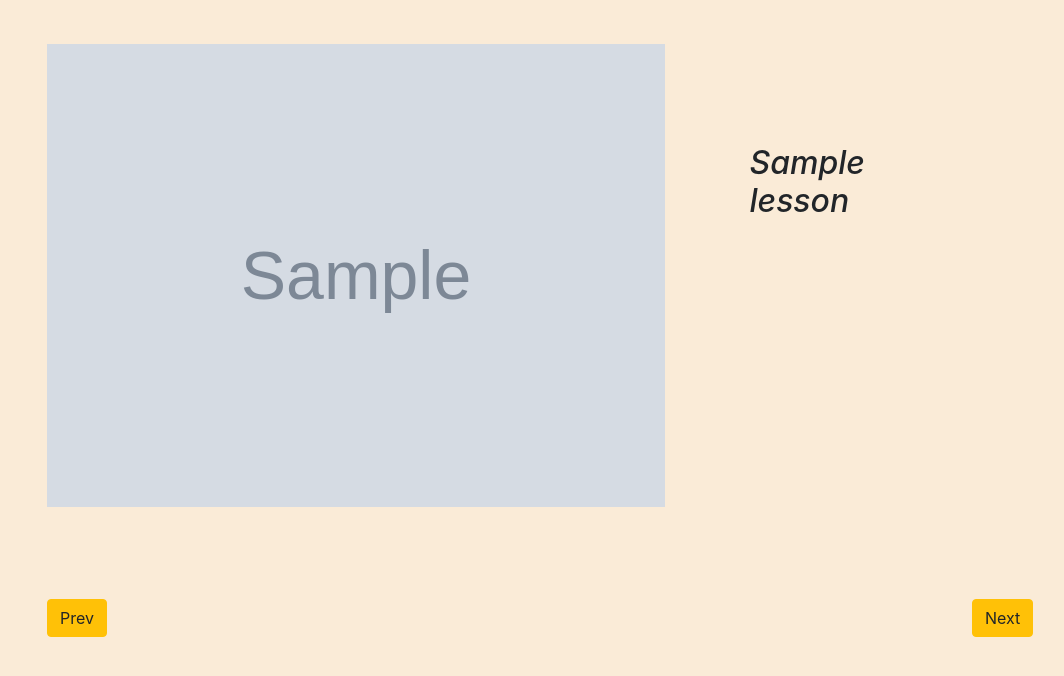
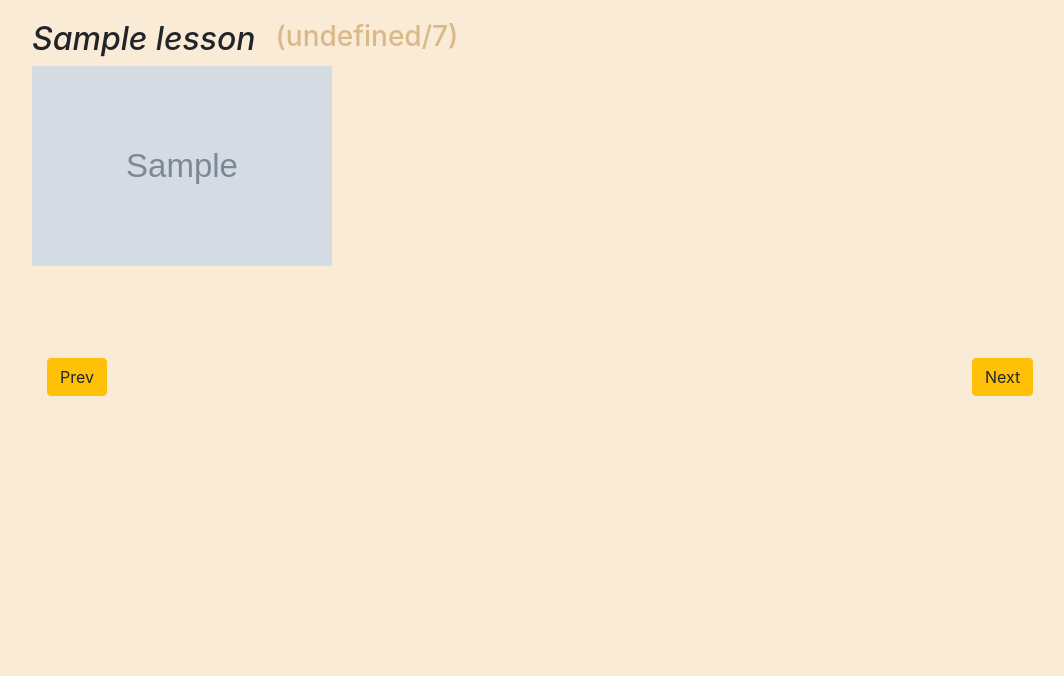
Before and after one commit to taliaKrum/UI-Final-Group4, a Flask app: template templates/learn.html in a window 1280 px wide. Shown: the part 104-780 px from the top of the page, without its empty margins (53-1117 px from the left). Run offline with Flask 2, Linux system fonts and the light colour scheme; the template is opened without the code that fills it: most values are stand-ins (such as "Sample title", 1, 10 or a date in 2020); grey boxes marked "Sample" are stand-in pictures; parts of the project's set-up code (start-up, migrations or seed data) failed here and were passed over; some libraries are stand-ins or nearby versions.

Commit message:
first 3 lessons fit in page, interactive stuff, sub progress

```diff
--- a/server.py
+++ b/server.py
@@ -18,8 +18,8 @@ lessons = {
     "2":{
         "lesson_id": "2",
         "title": "Step 1 - Mix Ingredients",
-        "items": ["Bowl 1: Flour, baking powder, and salt.", "Bowl 2: Butter and sugar."],
-        "text": "Note: Beat with an electric mixer on medium-high speed 5 minutes until thick and fluffy.",
+        "items": ["<b>Bowl 1:</b> Flour, baking powder, and salt.", "<b>Bowl 2:</b> Butter and sugar."],
+        "text": "Note: <b>Beat with an electric mixer</b> on medium-high speed for <b>5 minutes</b> until thick and fluffy.",
         "image":"https://www.wseetonline.com/rs/wp-content/uploads/2022/02/0764612a67bae5342d7f57abda5c78b0.jpg",
         "next_lesson": "3",
         "prev_lesson": "1",
@@ -28,12 +28,12 @@ lessons = {
     "3":{
         "lesson_id": "3",
         "title": "Step 2 - Beat  other ingredients",
-        "items": ["1. Bowl 1 from last step","2. Bowl 2 from last step","3. Add 3 eggs", "4. Add 2 tsp vanilla","5. Add flours in bowl 1", "6. Add ½ cup milk"],
+        "items": ["1. <b>Bowl 1</b> from last step","2. <b>Bowl 2</b> from last step","3. Add <b>3 eggs</b> to Bowl 2", "4. Add <b>2 tsp vanilla</b> to Bowl 2","5. Pour Bowl 1 into Bowl 2", "6. Add <b>½ cup milk</b>"],
         "text": "Note: Beat well between additions.",
         "image":"https://www.orange.nsw.gov.au/gallery/wp-content/uploads/2021/12/SUNDAY-STASH-APRIL-Pancake-Mix-process-1-100419-dL2vyi.tmp_.jpg",
         "next_lesson": "4",
         "prev_lesson": "2",
-        "extra_images": []
+        "extra_images": ["../static/step1-bowl.png", "../static/step2-bowl.png", "../static/eggs-bowl.png", "../static/vanilla-bowl.png", "../static/flour-bowl.png", "../static/milk-bowl.png"]
     },
     "4":{
         "lesson_id": "4",
--- a/static/learn.js
+++ b/static/learn.js
@@ -42,4 +42,6 @@ $(document).ready(function() {
     $("#prev-button").click(function(){
         window.location.href = "/learn/"+lesson.prev_lesson+""
     })
+
+    $("#progress").append("("+lesson.lesson_id+"/7)")
 })
--- a/static/lessons.js
+++ b/static/lessons.js
@@ -14,10 +14,11 @@ function initShopping(items) {
 }
 
 function initPopup(items) {
-    $("#popup").empty();
+    $("#cart").empty();
     $.each(items, function(i, val) {
         let pic = $("<img class='ing-img' id='ingPic"+i+"' src="+val+">")
-        $("#popup").append(pic);
+        // $("#popup").append(pic);
+        $("#cart").append(pic);
     })
 }
 
@@ -26,8 +27,7 @@ export function ingredients(lesson){
     var row = $("<div class='row'></div>")
     var col1 = $("<div class='col-md-4' id='list'></div>")
     $.each(lesson.items, function(index,value){
-        var list = $("<div class='ingredient'>")
-        // list.html((index+1) + ": " + value)
+        var list = $("<div id='l"+index+"'class='ingredient'>")
         list.html(value)
         list.attr('data-name', value)
         list.draggable({
@@ -52,6 +52,7 @@ export function ingredients(lesson){
             let i = lesson.items.indexOf(ing);
             shoppingList.push(lesson.items[i]);
             popUpList.push(lesson.extra_images[i]);
+            $("#l"+i+"").remove();
             initShopping(shoppingList);
             initPopup(popUpList);
             console.log(shoppingList)
@@ -64,7 +65,7 @@ export function step1(lesson){
     var drop
      $.each(lesson.items, function(index,value){
         row = $("<div id="+index+" class='row'></div><br>")
-        var col1 = $("<div class='col-md-2'><img src='https://t3.ftcdn.net/jpg/04/26/13/92/360_F_426139222_xZ74I0LZQUcdKOsvvmdfrd0tE2JKl2JZ.jpg'></div>")
+        var col1 = $("<div class='col-md-2'><img class='bowls-img' src='https://t3.ftcdn.net/jpg/04/26/13/92/360_F_426139222_xZ74I0LZQUcdKOsvvmdfrd0tE2JKl2JZ.jpg'></div>")
         var col2 = $("<div class='col-md-4'></div>")
         drop = $("<div id='ingDrop"+index+"' class='col-md-5'></div>")
 
@@ -106,11 +107,11 @@ export function step1(lesson){
                 $("#ingDrop1").append(measure)
             }
         })
-        col3.append(bowl)
+        $("#cart").append(bowl)
     })
 
-    var row3 = $("<div class='row'></div><br>")
-    var col = $("<div id='directions' class='col-md-8 note'></div>")
+    var row3 = $("<div class='row'></div>")
+    var col = $("<div id='directions' class='col-md-12 note'></div>")
     col.append(lesson.text)
     col.append(col3)
     row3.append(col)
@@ -119,17 +120,28 @@ export function step1(lesson){
 
 export function step2(lesson){
     var r = $("<div class='row'></div>")
-    var col1 = $("<div class='col-md-3'></div>")
-    var col2 = $("<div class='col-md-5'><img class='step2-img' src='https://natashaskitchen.com/wp-content/uploads/2020/05/Vanilla-Cupcakes-7-728x1092.jpg'></div>")
-    var col3 = $("<div class='col-md-3'></div>")
+    var col1 = $("<div class='col-md-4'></div>")
+    var col2 = $("<div class='col-md-4'></div>")
+    var col3 = $("<div class='col-md-4'></div>")
 
     $.each(lesson.items, function(index,value){
-       var row = $("<div class='row step2-text'></div>")
-       row.append(value)
+       var row = $("<div class='row'><p class='step2-text'>"+value+"</p></div><br>")
+       var img = $("<div class='right'><img id='i"+index+"' class='bowl-imgs' src='"+lesson.extra_images[index]+"'</div>")
+    //    row.append(value);
 
-       if(index % 2 == 0){
+        //when click text, append img
+        row.on("click", function () {
+            $("#i"+index+"").remove()
+            row.append(img);
+        })
+
+       if(index ==0 || index==3){
            col1.append(row)
-       }else{
+       }
+       else if(index==1 || index == 4){
+           col2.append(row)
+       }
+       else{
            col3.append(row)
        }
    })
--- a/static/main.css
+++ b/static/main.css
@@ -23,10 +23,15 @@ img{
     padding-bottom: 20px;
 }
 
-.learn-title{
+.lesson-image{
+    width: 300px;
+    height: 200px;
+}
+
+/* .learn-title{
     padding-top: 100px;
     padding-left: 70px;
-}
+} */
 
 .navbar-nav{
     padding-left: 25%;
@@ -45,9 +50,12 @@ img{
     height: auto;
 }
 .step2-text{
-    padding-left:7%;
-    padding-top: 5%;
-    padding-bottom: 80%;
+    padding-right: 100px;
+}
+
+.step2-text:hover{
+    background-color: gold;
+    cursor: pointer;
 }
 
 .step3-text{
@@ -89,3 +97,22 @@ img{
     height: 100px;
     width: 100px;
 }
+
+.bowl-imgs{
+    width: 120px;
+    height: 120px;
+}
+
+.bowls-img{
+    width: 90px;
+    height: 90px;
+}
+
+.ingredient{
+    z-index: 1;
+}
+
+#progress{
+    color:rgb(217, 185, 138);
+    margin-left: 20px;
+}
--- a/templates/learn.html
+++ b/templates/learn.html
@@ -11,15 +11,14 @@
 
 <body>
     <div class="container">
-
-        <br>
-        <div class="spacing row">
-            <div class="col-md-7">
-                <img src="{{lesson.image}}">
+        <div class="spacing">
+            <div class="row learn-title">
+                <h2><i>{{lesson.title}} </i></h2>
+                <h3 id="progress"></h3>
             </div>
-
-            <div class="col-md-3 learn-title">
-                <h2><i>{{lesson.title}} </i></h2>
+            <div class="row">
+                <img class="lesson-image" src="{{lesson.image}}">
+                <div id="cart"></div>
             </div>
         </div>
         <br>
```
Also changed, not shown: static/eggs-bowl.png (added), static/flour-bowl.png (added), static/milk-bowl.png (added), static/step1-bowl.png (added), static/step2-bowl.png (added), static/vanilla-bowl.png (added).
